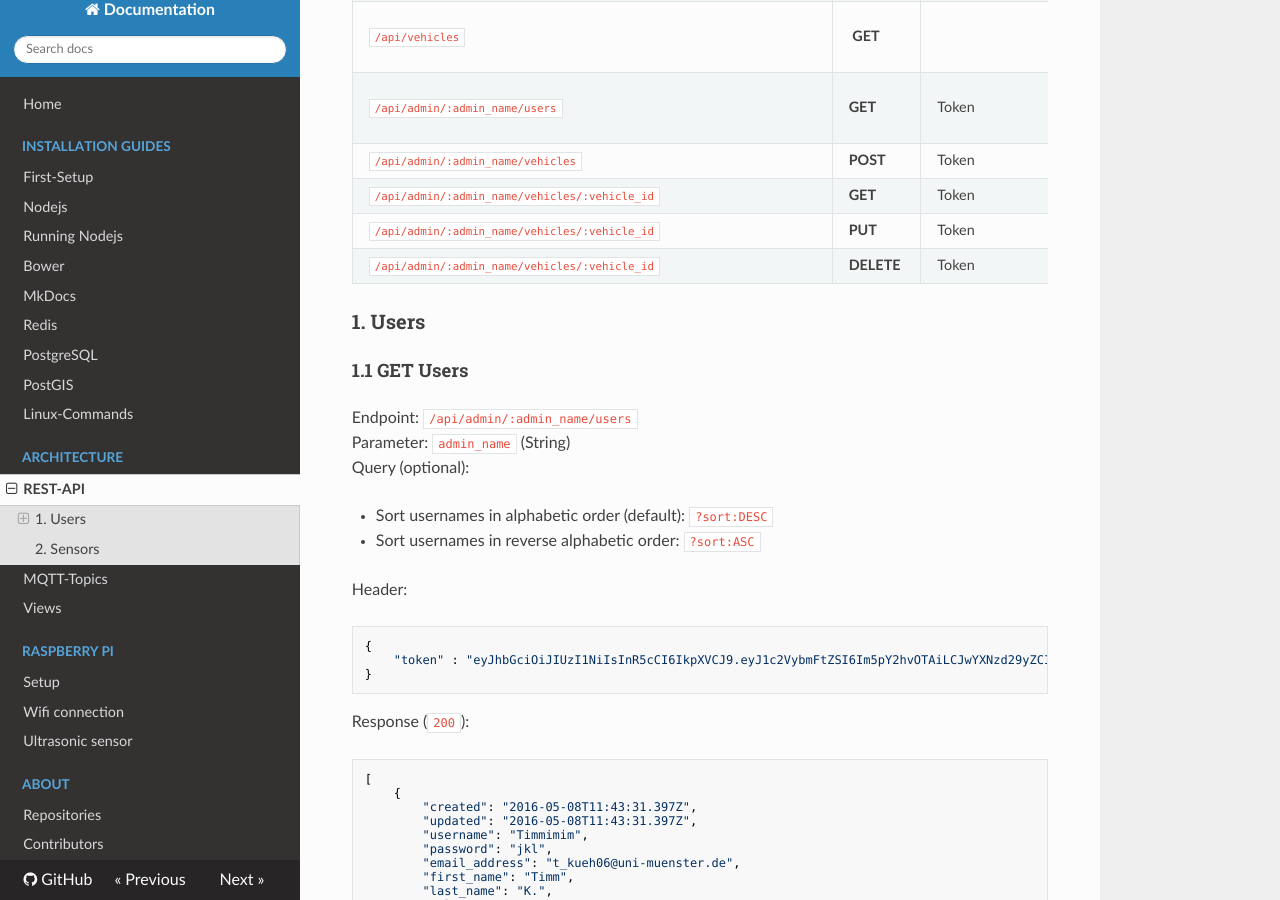
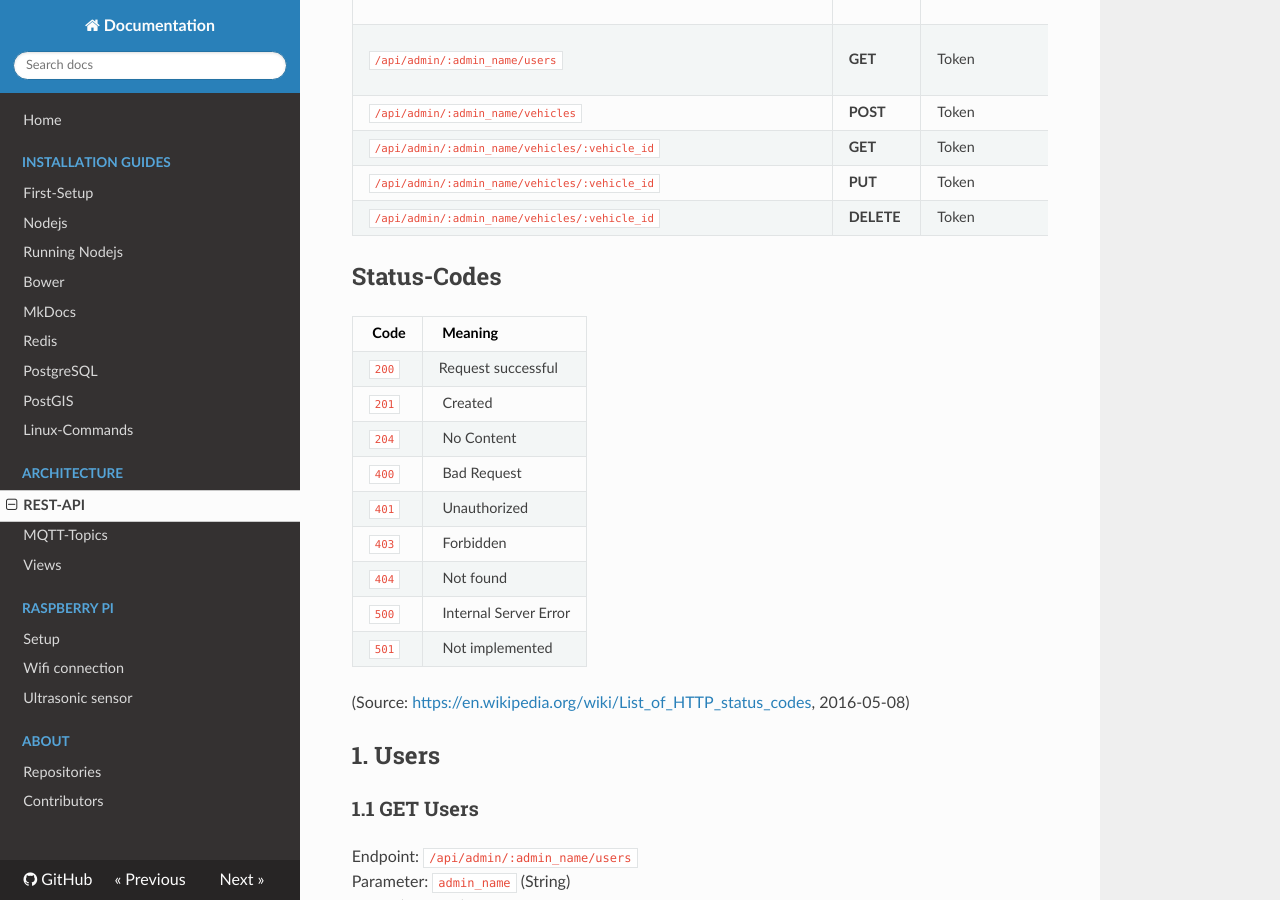
Before and after one commit to nicho90/GWoT-VST-Docs, an MkDocs documentation site: the page built from docs/architecture/rest-api.md, in a window 1280 px wide and 900 px high, scrolled down 1184 px. Built offline with MkDocs 1.6.1, drawn with Linux system fonts in a browser that asks for light colours; nearby versions of some CDN libraries; old or Windows-style settings are respelled for this version of MkDocs; some of the changed text lies outside the part shown.

Commit message:
Added Status-Codes
for REST-API documentation

````diff
--- a/docs/architecture/rest-api.md
+++ b/docs/architecture/rest-api.md
@@ -37,9 +35,26 @@ Overview of all REST-API-Endpoints:
 | `/api/admin/:admin_name/vehicles/:vehicle_id` | **DELETE** | Token | | | |
 
 
-### 1. Users
+## Status-Codes
 
-#### 1.1 GET Users
+| Code | Meaning |
+|------|---------|
+| `200` | Request successful |
+| `201` | Created |
+| `204` | No Content |
+| `400` | Bad Request |
+| `401` | Unauthorized |
+| `403` | Forbidden |
+| `404` | Not found |
+| `500` | Internal Server Error |
+| `501` | Not implemented |
+
+(Source: [https://en.wikipedia.org/wiki/List_of_HTTP_status_codes](https://en.wikipedia.org/wiki/List_of_HTTP_status_codes), 2016-05-08)
+
+
+## 1. Users
+
+### 1.1 GET Users
 
 Endpoint: `/api/admin/:admin_name/users`<br>
 Parameter: `admin_name` (String)<br>
@@ -103,7 +118,7 @@ Response (`200`):
 ]
 ```
 
-#### 1.2 POST User
+### 1.2 POST User
 
 Endpoint: `/api/users`<br>
 Body:
@@ -133,7 +148,7 @@ Response (`201`):
 }
 ```
 
-#### 1.3 GET User by his username
+### 1.3 GET User by his username
 
 Endpoint: `/api/users/:username`<br>
 Parameter: `username` (String)<br>
@@ -160,7 +175,7 @@ Response (`200`):
 }
 ```
 
-#### 1.4 PUT User by his username
+### 1.4 PUT User by his username
 
 Endpoint: `/api/users/:username`<br>
 Parameter: `username` (String)<br>
@@ -198,7 +213,7 @@ Response (`200`):
 }
 ```
 
-#### 1.5 DELETE User by his username
+### 1.5 DELETE User by his username
 
 Endpoint: `/api/users/:username`<br>
 Parameter: `username` (String)<br>
@@ -218,6 +233,6 @@ null
 
 * * *
 
-### 2. Sensors
+## 2. Sensors
 
 TO-DO
````
Also changed, not shown: other parts of docs/architecture/rest-api.md (+0 -2 lines), docs/architecture/mqtt-topics.md (+7 -9 lines).
